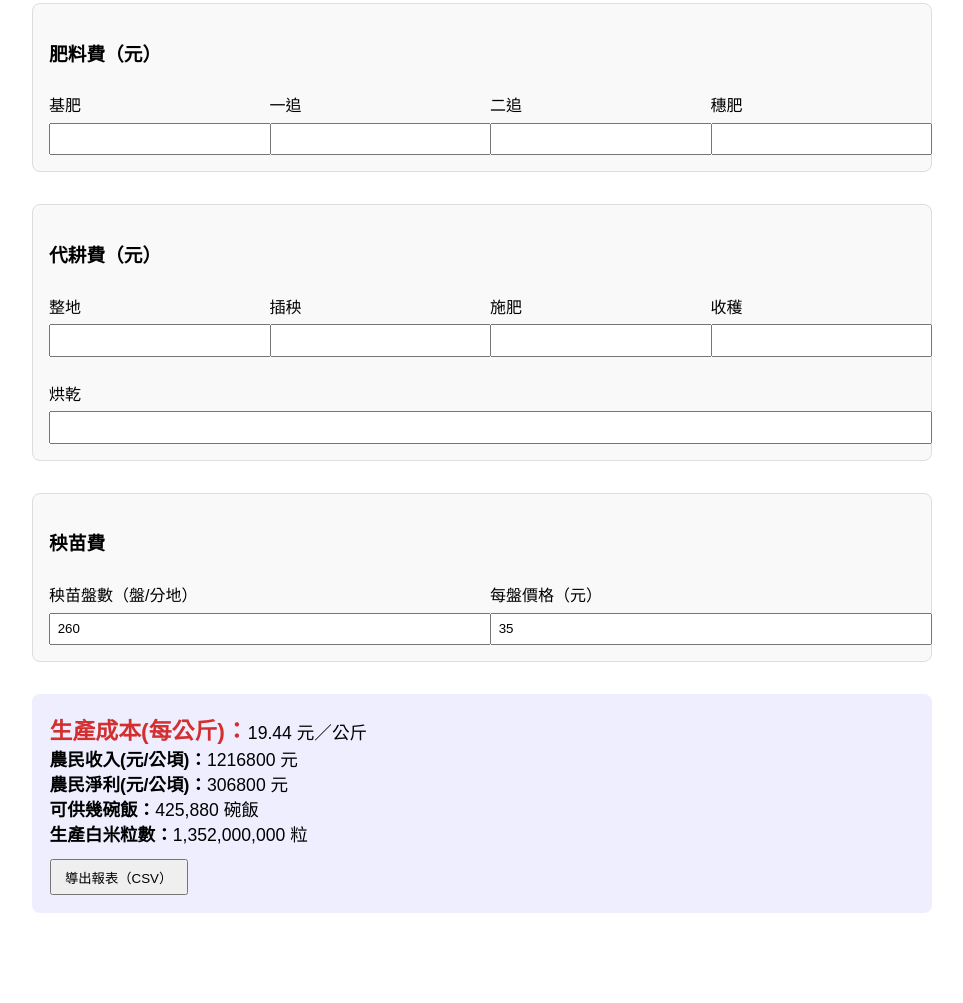
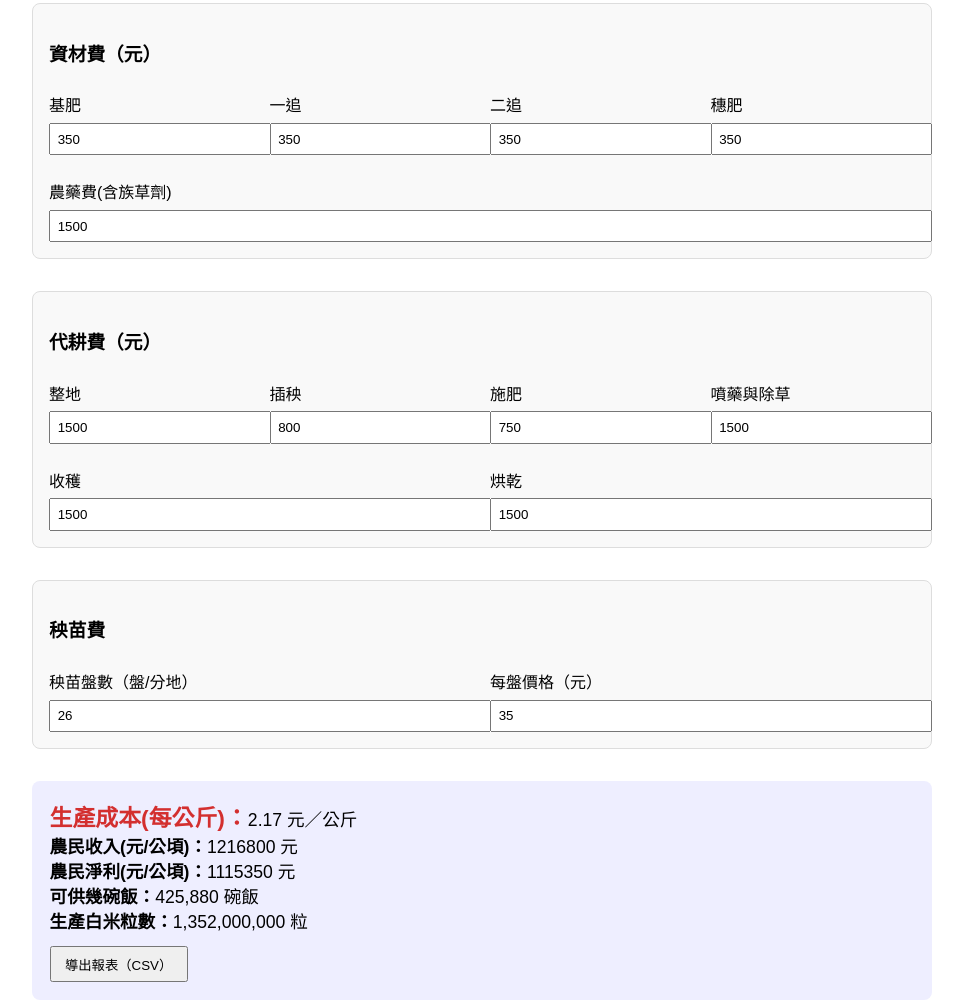
Before and after one commit to MullerLi/rice-calculator, a plain HTML site: page index.html in a window 1280 px wide. Shown: the part 479-1482 px from the top of the page, without its empty margins (158-1121 px from the left). Before the commit the page ends 1424 px from the top, so only its background shows below. Drawn offline with Linux system fonts and the light colour scheme.

Commit message:
Update index.html

```diff
--- a/index.html
+++ b/index.html
@@ -40,30 +40,33 @@
   </div>
 
   <div class="section">
-    <h3>肥料費（元）</h3>
+    <h3>資材費（元）</h3>
     <div class="flex-row">
-      <div class="flex-col"><label>基肥</label><input type="number" id="fert1"></div>
-      <div class="flex-col"><label>一追</label><input type="number" id="fert2"></div>
-      <div class="flex-col"><label>二追</label><input type="number" id="fert3"></div>
-      <div class="flex-col"><label>穗肥</label><input type="number" id="fert4"></div>
+      <div class="flex-col"><label>基肥</label><input type="number" id="fert1" value="350"></div>
+      <div class="flex-col"><label>一追</label><input type="number" id="fert2" value="350"></div>
+      <div class="flex-col"><label>二追</label><input type="number" id="fert3" value="350"></div>
+      <div class="flex-col"><label>穗肥</label><input type="number" id="fert4" value="350"></div>
+      <div class="flex-col"><label>農藥費(含族草劑)</label><input type="number" id="fert5" value="1500"></div>
+
     </div>
   </div>
 
   <div class="section">
     <h3>代耕費（元）</h3>
     <div class="flex-row">
-      <div class="flex-col"><label>整地</label><input type="number" id="farm1"></div>
-      <div class="flex-col"><label>插秧</label><input type="number" id="farm2"></div>
-      <div class="flex-col"><label>施肥</label><input type="number" id="farm3"></div>
-      <div class="flex-col"><label>收穫</label><input type="number" id="farm4"></div>
-      <div class="flex-col"><label>烘乾</label><input type="number" id="farm5"></div>
+      <div class="flex-col"><label>整地</label><input type="number" id="farm1" value="1500"></div>
+      <div class="flex-col"><label>插秧</label><input type="number" id="farm2" value="800"></div>
+      <div class="flex-col"><label>施肥</label><input type="number" id="farm3" value="750"></div>
+      <div class="flex-col"><label>噴藥與除草</label><input type="number" id="farm4" value="1500"></div>
+      <div class="flex-col"><label>收穫</label><input type="number" id="farm5" value="1500"></div>
+      <div class="flex-col"><label>烘乾</label><input type="number" id="farm6" value="1500"></div>
     </div>
   </div>
 
   <div class="section">
     <h3>秧苗費</h3>
     <div class="flex-row">
-      <div class="flex-col"><label>秧苗盤數（盤/分地）</label><input type="number" id="seedlingNum" value="260"></div>
+      <div class="flex-col"><label>秧苗盤數（盤/分地）</label><input type="number" id="seedlingNum" value="26"></div>
       <div class="flex-col"><label>每盤價格（元）</label><input type="number" id="seedlingPrice" value="35"></div>
     </div>
   </div>
@@ -98,8 +101,8 @@
         price: 'price',
         millingRate: 'millingRate',
         ricePrice: 'ricePrice',
-        fert: ['fert1', 'fert2', 'fert3', 'fert4'],
-        farm: ['farm1', 'farm2', 'farm3', 'farm4', 'farm5'],
+        fert: ['fert1', 'fert2', 'fert3', 'fert4','fert5'],
+        farm: ['farm1', 'farm2', 'farm3', 'farm4', 'farm5','farm6'],
         seedlingNum: 'seedlingNum',
         seedlingPrice: 'seedlingPrice'
       },
```
